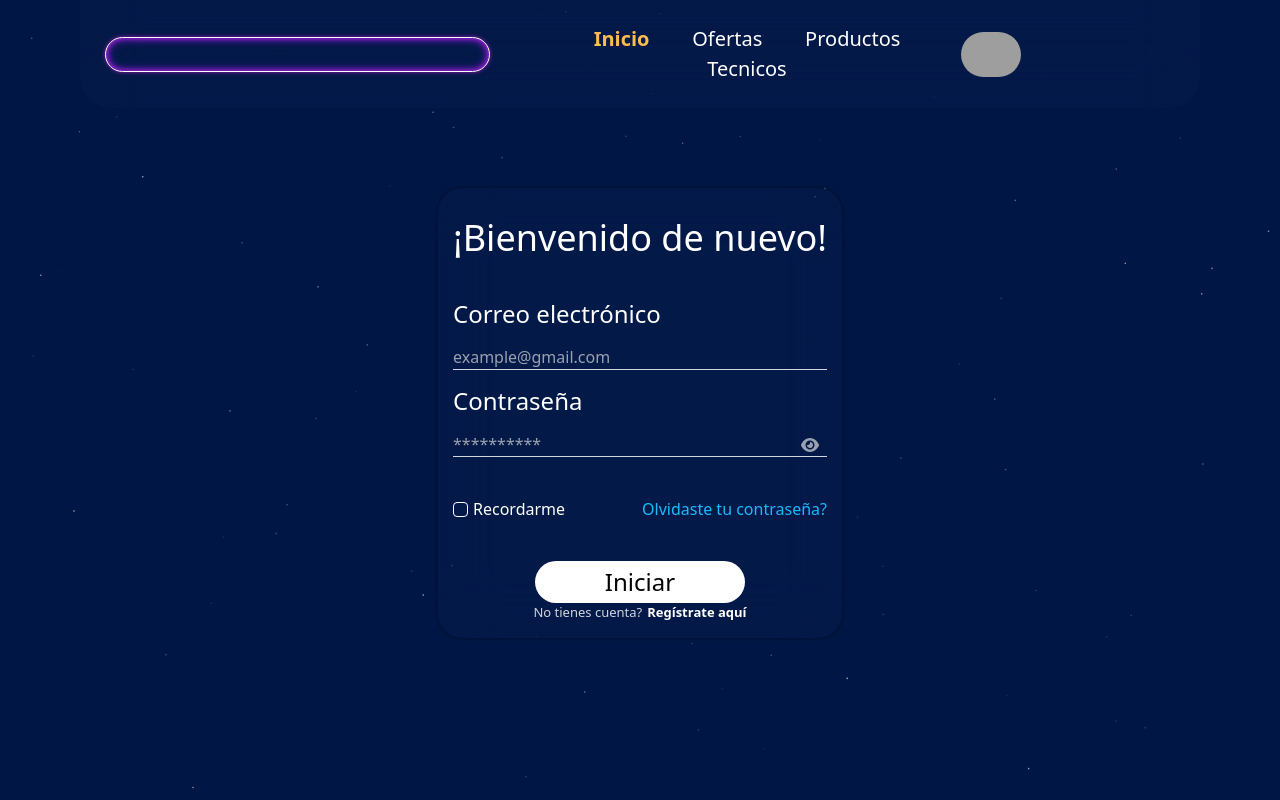
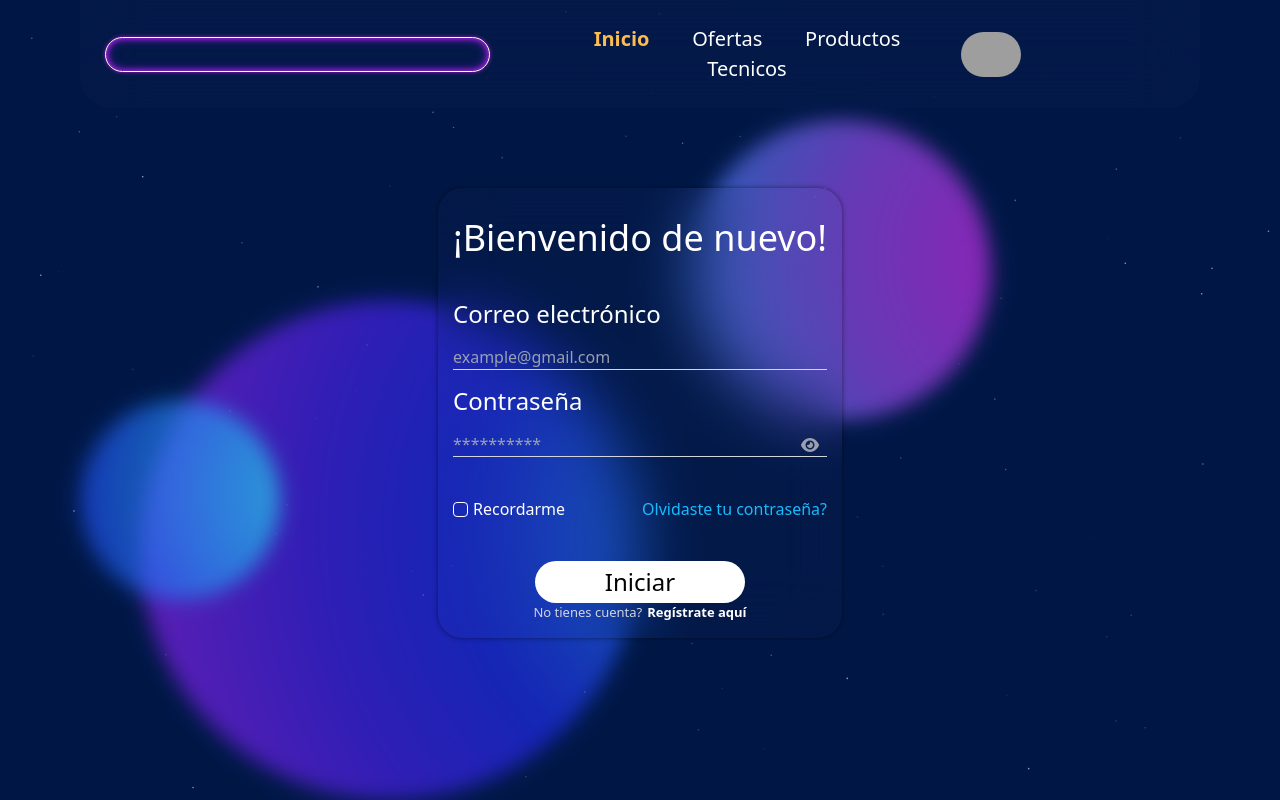
Before and after one commit to RedGas722/RedGas, a React (Vite) app: page /Login in a window 1280 px wide. Built offline with nearby package versions, Linux system fonts and the light colour scheme; grey boxes are pictures that could not be loaded.

Commit message:
feat: Integrate Circles animation in Login and Register components; adjust positioning for improved visual appeal

```diff
--- a/src/Pages/Login/Login.jsx
+++ b/src/Pages/Login/Login.jsx
@@ -2,6 +2,7 @@ import { useState } from "react"
 import './Login.css'
 import { Buttons } from "../../UI/Login_Register/Buttons"
 import { Text } from "../../UI/Login_Register/Text"
+import Circles from "../../Animations/ColorCircles/Circles"
 import { FontAwesomeIcon } from "@fortawesome/react-fontawesome"
 import { faEye, faEyeSlash } from "@fortawesome/free-solid-svg-icons"
 
@@ -14,6 +15,7 @@ export const Login = () => {
 
     return (
         <section className="w-full">
+            <Circles styleC1="right-[50%] bottom-[0px]" styleC2="left-[54%] top-[120px]" styleC3="top-[400px] left-[80px]" />
             <div className="divForm shadow_box_RL bg-glass-total rounded-3xl flex flex-col items-center w-fit justify-self-center gap-[40px]">
                 <h1 className="text-center text-white text-4xl">¡Bienvenido de nuevo!</h1>
                 <form className="flex flex-col gap-[15px] justify-center items-center text-start w-full">
--- a/src/Pages/Register/Register.jsx
+++ b/src/Pages/Register/Register.jsx
@@ -21,7 +21,7 @@ export const Register = () => {
 
     return (
         <div className="w-full">
-            <Circles styleC1="left-[80%] bottom-[500px]" styleC2="top-[100px]" styleC3="top-[400px] right-[80px]" />
+            <Circles styleC1="left-[50%] bottom-[0px]" styleC2="right-[54%] top-[120px]" styleC3="top-[400px] right-[80px]" />
             <div className="divForm shadow_box_RL bg-glass-total rounded-3xl flex flex-col items-center w-fit justify-self-center gap-[40px]">
                 <h1 className="text-center text-white text-4xl">¡Bienvenido!</h1>
                 <form className="flex flex-col gap-[15px] justify-center items-center text-start w-fit">
```
